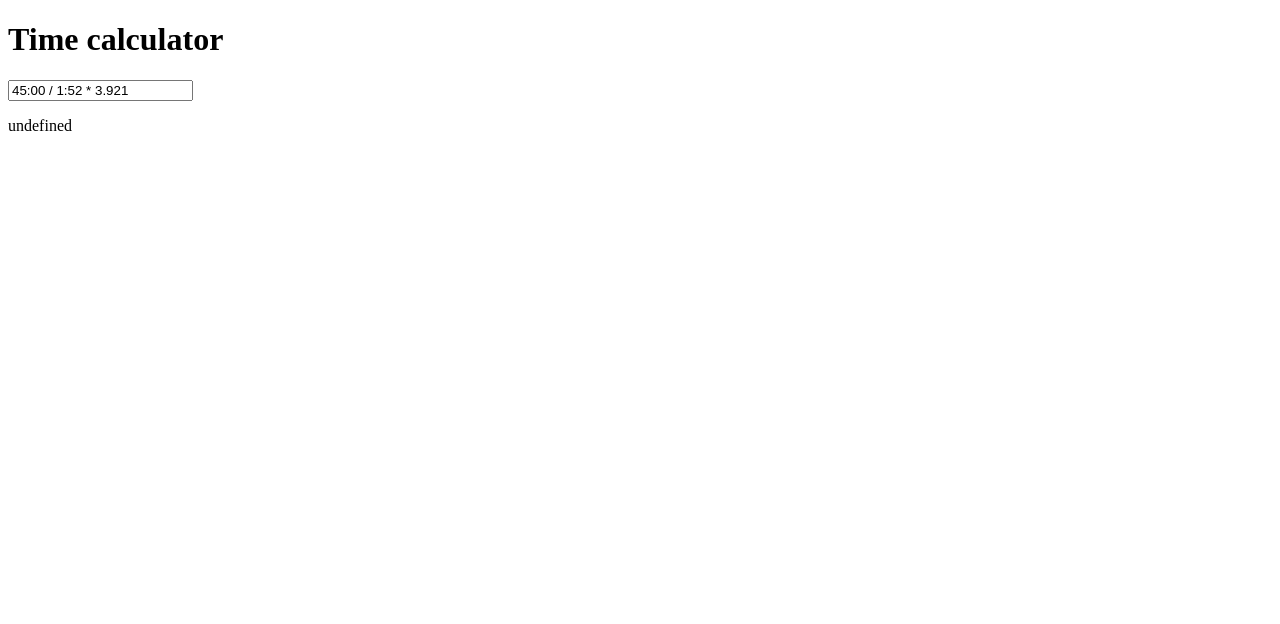
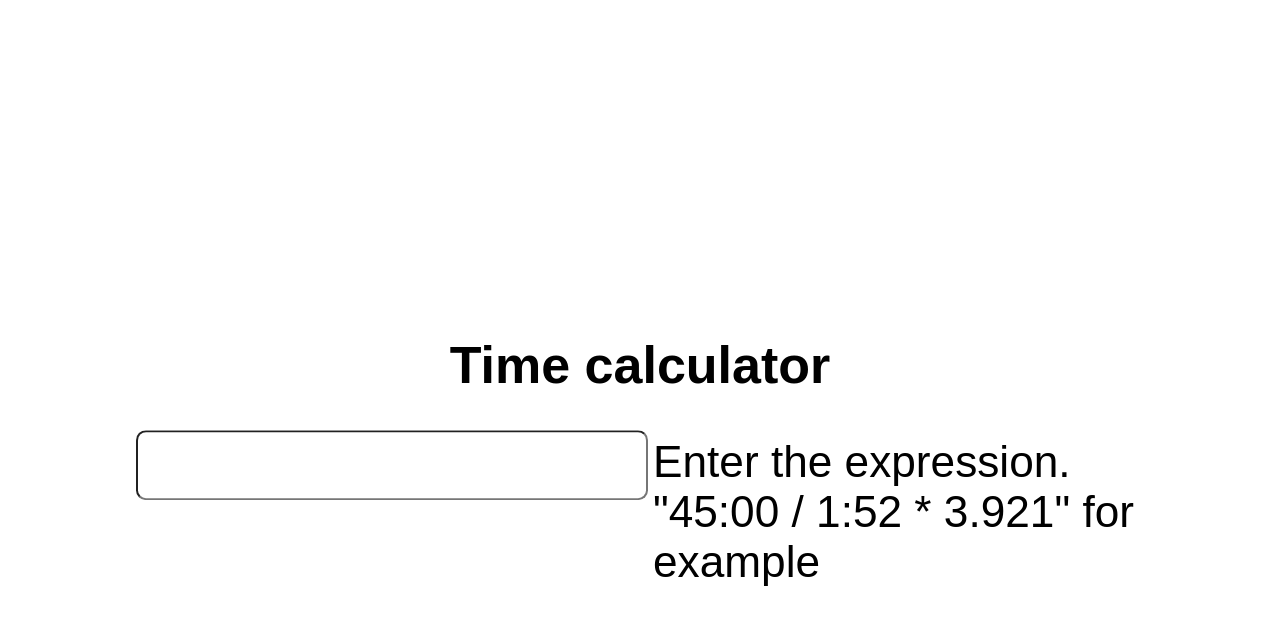
Before and after one commit to BOPOHOB/timecalc, a website built with webpack: page index.html in a window 1280 px wide. Built offline with nearby package versions, Linux system fonts and the light colour scheme; a web font is replaced by a local one.

Commit message:
favicons and gui improvements

```diff
--- a/index.html
+++ b/index.html
@@ -1,20 +1,6 @@
 <!DOCTYPE html>
-<html>
+<html lang="en-GB">
   <head>
-<!-- Yandex.Metrika counter -->
-<script type="text/javascript" >
-  (function(m,e,t,r,i,k,a){m[i]=m[i]||function(){(m[i].a=m[i].a||[]).push(arguments)};
-  m[i].l=1*new Date();k=e.createElement(t),a=e.getElementsByTagName(t)[0],k.async=1,k.src=r,a.parentNode.insertBefore(k,a)})
-  (window, document, "script", "https://mc.yandex.ru/metrika/tag.js", "ym");
-
-  ym(65476672, "init", {
-        clickmap:true,
-        trackLinks:true,
-        accurateTrackBounce:true
-  });
-</script>
-<noscript><div><img src="https://mc.yandex.ru/watch/65476672" style="position:absolute; left:-9999px;" alt="" /></div></noscript>
-<!-- /Yandex.Metrika counter -->
     <meta charset="utf-8">
     <title>Time calculator</title>
     <meta property="og:type" content="website" />
@@ -34,8 +20,66 @@
     <meta name="application-name" content="timecalc">
     <meta name="msapplication-TileColor" content="#da532c">
     <meta name="theme-color" content="#ffffff">
+    <link rel="stylesheet" type="text/css"
+      href="https://cdn.rawgit.com/dreampulse/computer-modern-web-font/master/fonts.css">
+    <style>
+body {
+  margin-top: 50vh;
+  transform: translateY(-50%);
+  display: grid;
+  grid-template-columns: 50vw auto;
+  font-size: 26px;
+  font-family: "Computer Modern Typewriter", sans-serif;
+}
+h1 {
+  grid-column-start: 1;
+  grid-column-end: 3;
+
+  text-align: center;
+}
+input {
+  grid-row-start: 2;
+  grid-column-start: 1;
+
+  text-align: right;
+  border-radius: 10px;
+  padding: 5px;
+  margin-left: 10vw;
+
+  font-size: 170%;
+  font-family: "Computer Modern Typewriter", sans-serif;
+}
+p {
+  grid-row-start: 2;
+  grid-column-start: 2;
+
+  margin: 7px 0px 0px 5px;
+  font-size: 170%;
+  overflow: visible;
+}
+p.fine::before {
+  content: " =";
+}
+p.wrong {
+  max-height: 63px;
+}
+    </style>
   </head>
   <body>
+<!-- Yandex.Metrika counter -->
+<script>
+  (function(m,e,t,r,i,k,a){m[i]=m[i]||function(){(m[i].a=m[i].a||[]).push(arguments)};
+  m[i].l=1*new Date();k=e.createElement(t),a=e.getElementsByTagName(t)[0],k.async=1,k.src=r,a.parentNode.insertBefore(k,a)})
+  (window, document, "script", "https://mc.yandex.ru/metrika/tag.js", "ym");
+
+  ym(65476672, "init", {
+        clickmap:true,
+        trackLinks:true,
+        accurateTrackBounce:true
+  });
+</script>
+<noscript><div><img src="https://mc.yandex.ru/watch/65476672" style="position:absolute; left:-9999px;" alt="" /></div></noscript>
+<!-- /Yandex.Metrika counter -->
     <h1>Time calculator</h1>
     <input id="input" type="text" />
     <p id="output">loading...</p>
--- a/index.js
+++ b/index.js
@@ -1,21 +1,32 @@
+const errorDebriefing = error => {
+
+}
+
 const js = import("./node_modules/@bopohob/timecalc/timecalc.js");
 const input = document.getElementById("input");
 const storageKey = "expr";
+const fineClass = "fine";
+const wrongClass = "wrong";
 js.then(js => {
   const update = () => {
-    let result = "";
     const value = document.getElementById("input").value;
     localStorage.setItem(storageKey, value);
+    const output = document.getElementById("output");
     try {
-      result = js.eval_string(value);
+      output.innerHTML = js.eval_string(value);
+      output.classList.add(fineClass);
+      output.classList.remove(wrongClass);
     } catch(exception) {
-      console.log(exception.error);
-      result = exception.description;
+      console.log(exception);
+      const empytStringMessage = `Enter the expression. <nobr>"45:00 / 1:52 * 3.921"</nobr> for example`;
+      output.innerHTML = value.length == 0 ? empytStringMessage : errorDebriefing(exception.error) || exception.description;
+      output.classList.add(wrongClass);
+      output.classList.remove(fineClass);
     }
-    document.getElementById("output").innerHTML = result;
   };
   update();
   input.addEventListener("keydown", update);
   input.addEventListener("keyup", update);
 });
-input.value = localStorage.getItem(storageKey) || "45:00 / 1:52 * 3.921";
+let storedValue = localStorage.getItem(storageKey);
+input.value = storedValue == 0 ? "45:00 / 1:52 * 3.921" : storedValue;
```
Also changed, not shown: favicon_package_v0.16/browserconfig.xml (added, +9 -0 lines), favicon_package_v0.16/android-chrome-192x192.png (added), favicon_package_v0.16/android-chrome-512x512.png (added), favicon_package_v0.16/apple-touch-icon.png (added), favicon_package_v0.16/favicon-16x16.png (added), favicon_package_v0.16/favicon-32x32.png (added), favicon_package_v0.16/favicon.ico (added), favicon_package_v0.16/mstile-150x150.png (added), favicon_package_v0.16/safari-pinned-tab.svg (added), favicon_package_v0.16/site.webmanifest (added).
